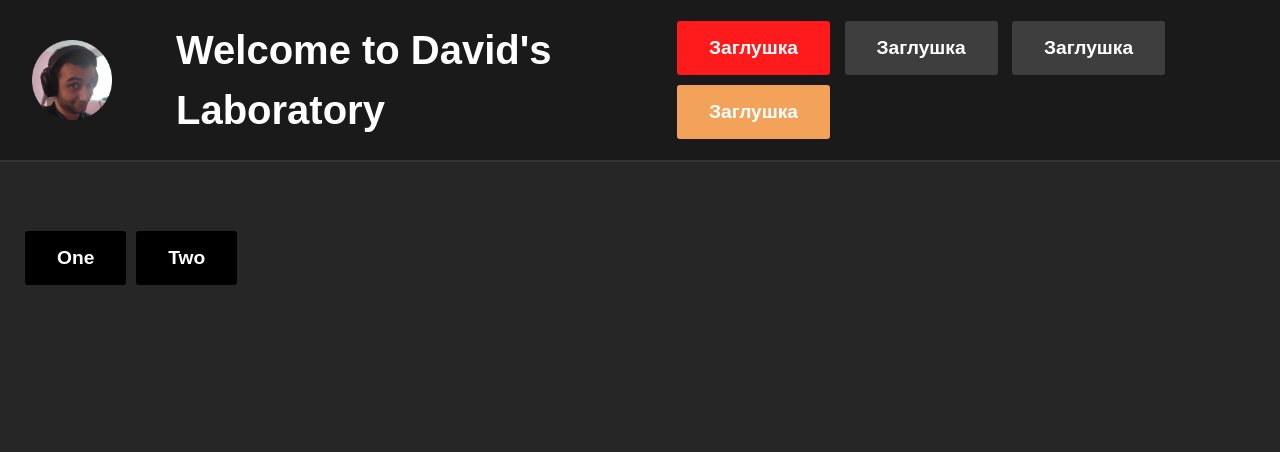
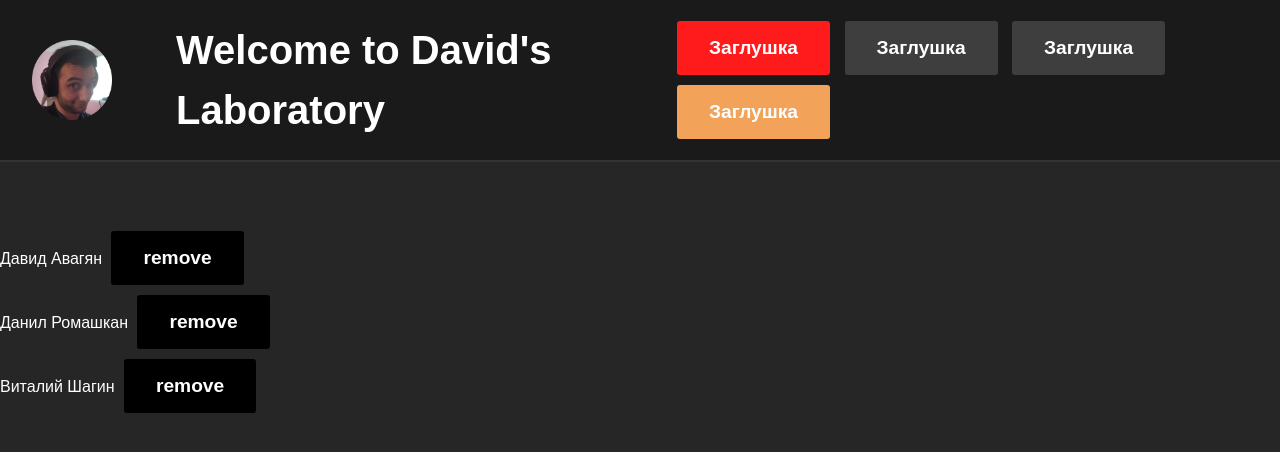
Before and after one commit to bronepoezd410/4AIP_VueExercises410, a Vue app in the folder MakoVueExercises/: page / in a window 1280 px wide. Shown: the top 452 px of the page. Built offline with nearby package versions, Linux system fonts and the light colour scheme.

Commit message:
068_Реактивное удаление компонентов

```diff
--- a/MakoVueExercises/src/App.vue
+++ b/MakoVueExercises/src/App.vue
@@ -1,41 +1,50 @@
-
-
-
-
-<template>
-
-    <Rabotnik @show1="one" @show2="two"/>
-
-</template>
-
-
-
 <script>
 import Rabotnik from './components/Employee.vue'
-
 export default {
   components: {
     Rabotnik
   },
-
   data() {
-	return {
-	}
-},
-methods: {
-    one: function () {
-      document.write('Сообщение 1')
-    },
-    two: function () {
-      document.write('Сообщение 2')
+    return {
+      users: [
+        {
+          id: 1,
+          name: 'Давид',
+          surn: 'Авагян'
+        },
+        {
+          id: 2,
+          name: 'Данил',
+          surn: 'Ромашкан'
+        },
+        {
+          id: 3,
+          name: 'Виталий',
+          surn: 'Шагин'
+        },
+      ],
     }
-}
+  },
+  methods: {
+    remove(id) {
+      this.users = this.users.filter((user) => {
+        return user.id !== id;
+      })
+    }
+  }
 }
 </script>
 
-
-
-
+<template>
+  <Rabotnik
+		v-for="user in users"
+		:id="user.id"
+		:name="user.name"
+		:surn="user.surn"
+		@remove="remove"
+		:key="user.id"
+	/>
+</template>
 
 
 
--- a/MakoVueExercises/src/components/Employee.vue
+++ b/MakoVueExercises/src/components/Employee.vue
@@ -1,24 +1,26 @@
-
-<template>
-	<div class="withMargin">
-	  <button @click="$emit('show1')">One</button>
-	  <button @click="$emit('show2')">Two</button>
-	</div>
-  </template>
-
 <script>
 export default {
   props: {
-    show1: Number,
-    show2: Number,
+    id: Number,
+    name: String,
+    surn: String,
   },
+  emits: ['remove'],
   data() {
     return {
     }
   },
-
 }
 </script>
+
+<template>
+  <div class="block">
+    {{ name }}
+    {{ surn }}
+    <button class="btn" @click="$emit('remove', id)">remove</button>
+  </div>
+
+</template>
 
 
 // <!-- props: {
```
